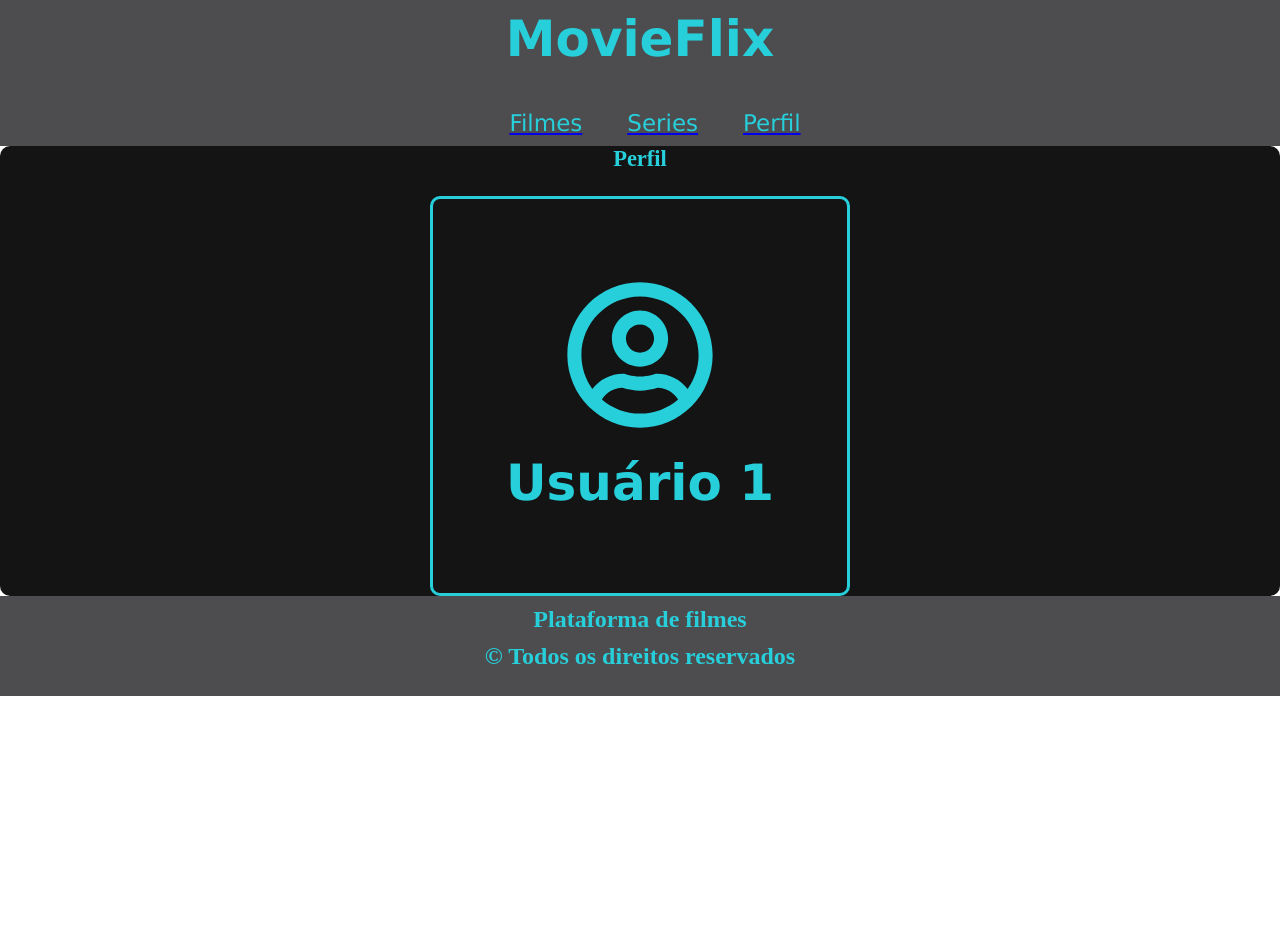
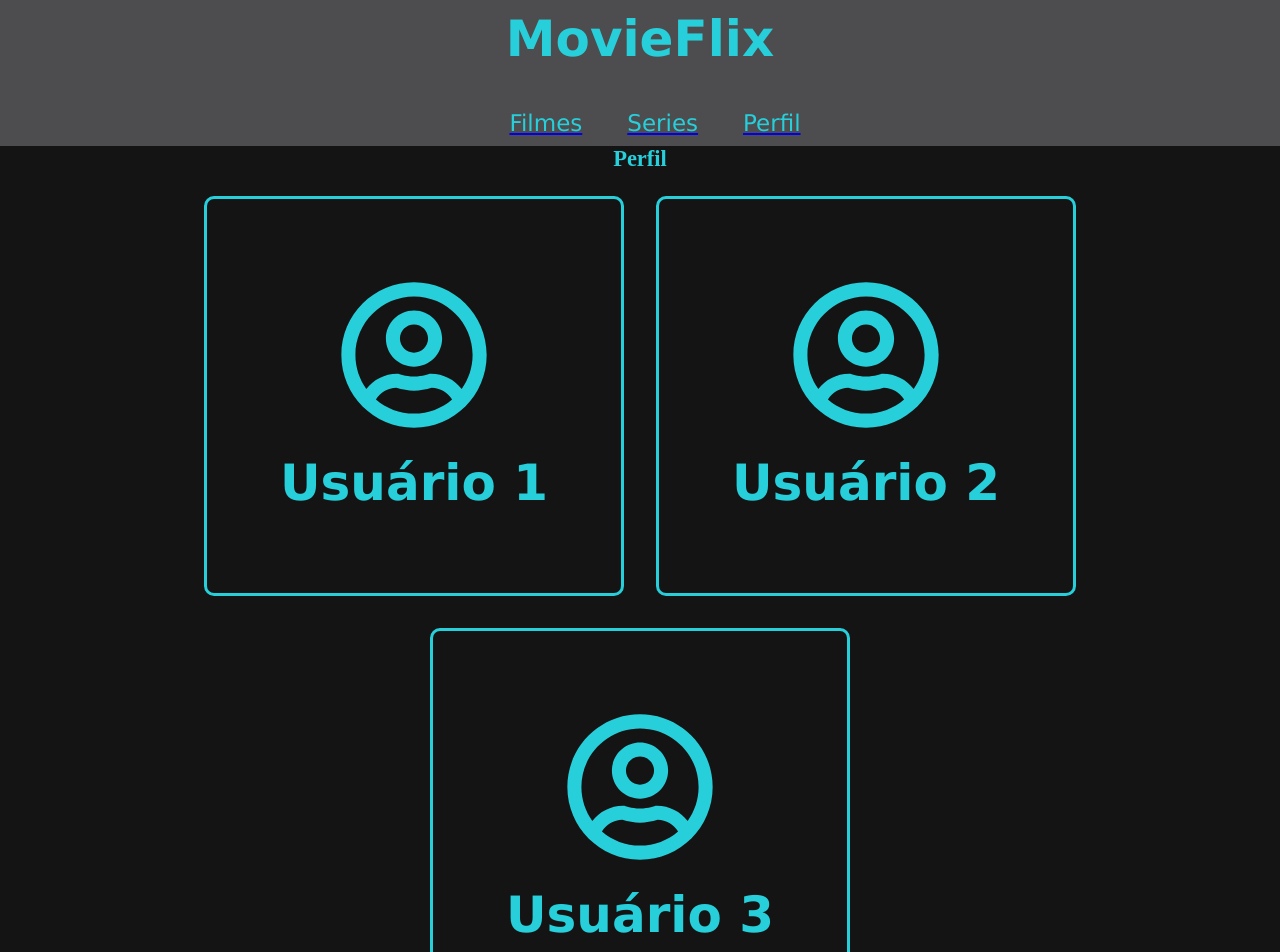
Before and after one commit to vini5474/Catalogo, a React (Vite) app: page /perfil in a window 1280 px wide. Shown: the top 952 px of the page. Before the commit the page ends 800 px from the top, so only its background shows below. Built offline with nearby package versions, Linux system fonts and the light colour scheme.

Commit message:
19/04/2025 18:44

```diff
--- a/src/Paginas/perfil.jsx
+++ b/src/Paginas/perfil.jsx
@@ -1,13 +1,24 @@
 import estilos from './perfil.module.css'
 import { FaRegUserCircle } from "react-icons/fa";
+import { CiCirclePlus } from "react-icons/ci";
 
 export function Perfil() {
     return(
         <div className={estilos.container}>
             <h2>Perfil</h2>
-            <div className={estilos.cards}>
-                <FaRegUserCircle className={estilos.user} />
-                <h1>Usuário 1</h1>
+            <div className={estilos.sectionCards}>
+                <div className={estilos.card}>
+                    <FaRegUserCircle className={estilos.user} />
+                    <h1>Usuário 1</h1>
+                </div>
+                <div className={estilos.card}>
+                    <FaRegUserCircle className={estilos.user} />
+                    <h1>Usuário 2</h1>
+                </div>
+                <div className={estilos.card}>
+                    <FaRegUserCircle className={estilos.user} />
+                    <h1>Usuário 3</h1>
+                </div>
             </div>
         </div>
     )
--- a/src/Paginas/perfil.module.css
+++ b/src/Paginas/perfil.module.css
@@ -3,7 +3,6 @@
     flex-direction: column;
     position: relative;
     overflow: hidden;
-    border-radius: 10px;
     transition: transform 0.03 ease;
     background-color: #141414;
     align-items: center;
@@ -13,7 +12,15 @@
     color: rgb(39, 207, 219);
 }
 
-.cards {
+.sectionCards {
+    display: flex;
+    gap: 2rem;
+    flex-wrap: wrap;
+    justify-content: center;
+    margin-bottom: 20px;
+}
+
+.card {
     width: 420px;
     height: 400px;
     background-color: #141414;
```
